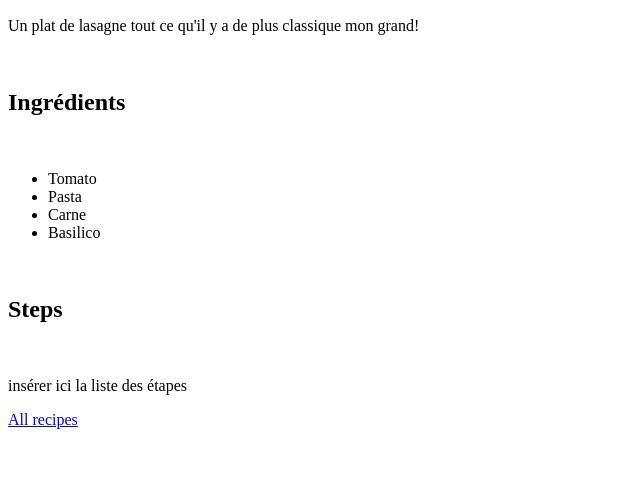
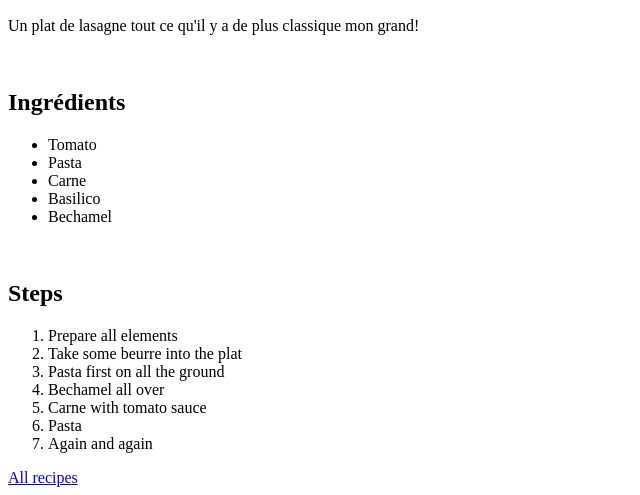
Before and after one commit to masieroaurelien/odin-receipes, a plain HTML site: page recipes/lasagna.html in a window 1280 px wide. Shown: the part 416-911 px from the top of the page, without its empty margins (0-640 px from the left). Before the commit the page ends 853 px from the top, so only its background shows below. Drawn offline with Linux system fonts and the light colour scheme.

Commit message:
Lasagna update recipe

```diff
--- a/recipes/lasagna.html
+++ b/recipes/lasagna.html
@@ -11,17 +11,24 @@
         <p>Un plat de lasagne tout ce qu'il y a de plus classique mon grand!</p>
         <br>
         <h2>Ingrédients</h2>
-        <br>
         <ul>
             <li>Tomato</li>
             <li>Pasta</li>
             <li>Carne</li>
             <li>Basilico</li>
+            <li>Bechamel</li>
         </ul>
         <br>
         <h2>Steps</h2>
-        <br>
-        <p>insérer ici la liste des étapes</p>
+        <ol>
+            <li>Prepare all elements</li>
+            <li>Take some beurre into the plat</li>
+            <li>Pasta first on all the ground</li>
+            <li>Bechamel all over</li>
+            <li>Carne with tomato sauce</li>
+            <li>Pasta</li>
+            <li>Again and again</li>
+        </ol>
         <a href="../index.html">All recipes</a>
 
     </body>
```
